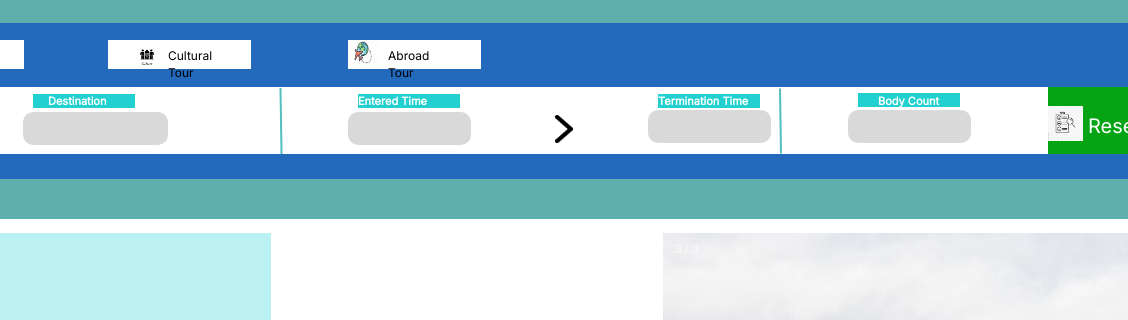
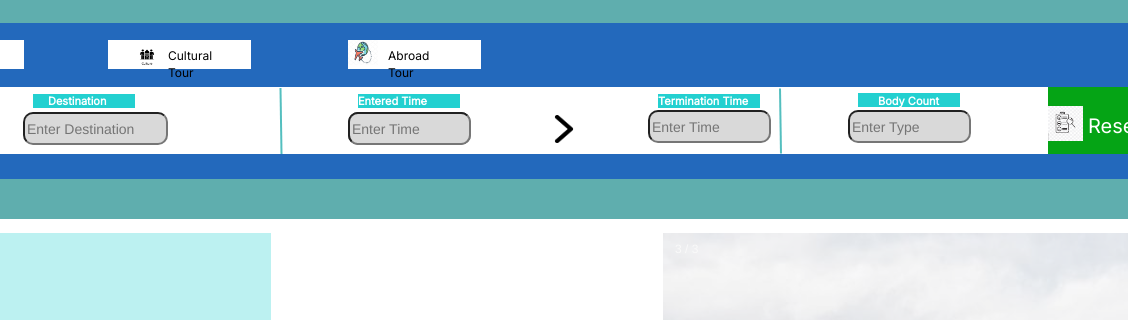
Before and after one commit to AYDIN41/travelUI, a plain HTML site: page index3.html in a window 1280 px wide. Shown: the part 199-519 px from the top of the page, 152-1280 px from the left. Drawn offline with nearby package versions, Linux system fonts and the light colour scheme.

Commit message:
Add files via upload

```diff
--- a/index3.html
+++ b/index3.html
@@ -75,7 +75,9 @@
     <!--Yeşil olan-->
     <div class="whiteBack" ></div>
     <div class="greenBack"></div>
-    <span class="research">Research</span>
+    <a href="\.">
+      <span class="research">Research</span>
+    </a>
     <img src="images.png" class="researchIcon">
 
     <div class="sliderBack">
@@ -114,7 +116,7 @@
       </div>
     </div>
 
-        <div class="detailInfo"></div>
+        <a href="\."><div class="detailInfo"></div> </a>
         <span class="koln">KOLN</span>
         <span class="kolndetail">Koln has lots of historical landscape such as Cologna</span>
         <!--Mor olan-->
@@ -123,10 +125,13 @@
 
 
         <div class="destinationArea" ></div>
-        <div class="enterTimeArea"></div>
-        <div class="terinationArea"></div>
-        <div class="bodyArea"></div>
-        <div class="destinationArea2"></div>
+                   <input type="text" placeholder="Enter Time" class="enterTimeArea">
+
+         <!-- <div class="enterTimeArea"></div>-->
+         <input type="text" placeholder="Enter Destination" class="destinationArea2">
+         <input type="text" placeholder="Enter Time" class="enterTimeArea">
+        <input type="text" placeholder="Enter Time" class="terinationArea">
+        <input type="text" placeholder="Enter Type" class="bodyArea">
         <div class="enterTitle"></div>
         <div class="terminationTitle"></div>
         <div class="bodyTitle"></div>
```
